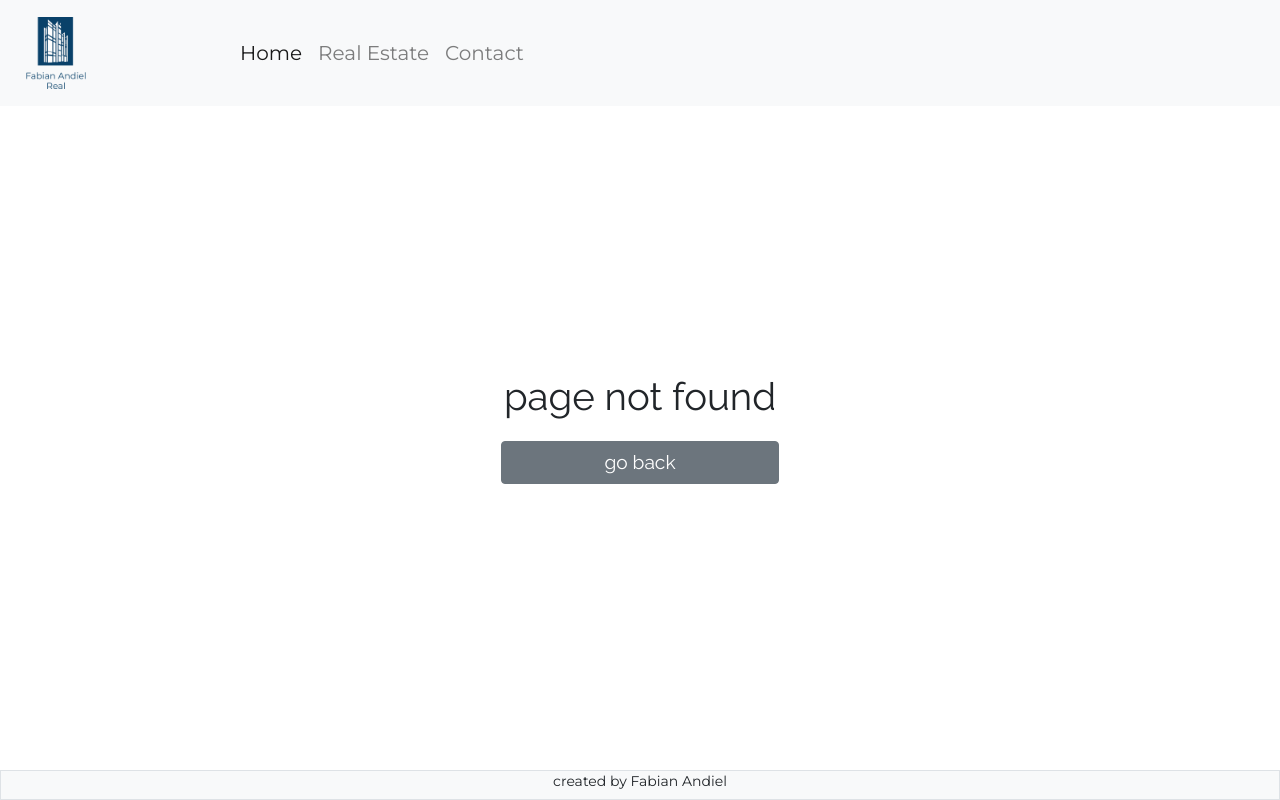
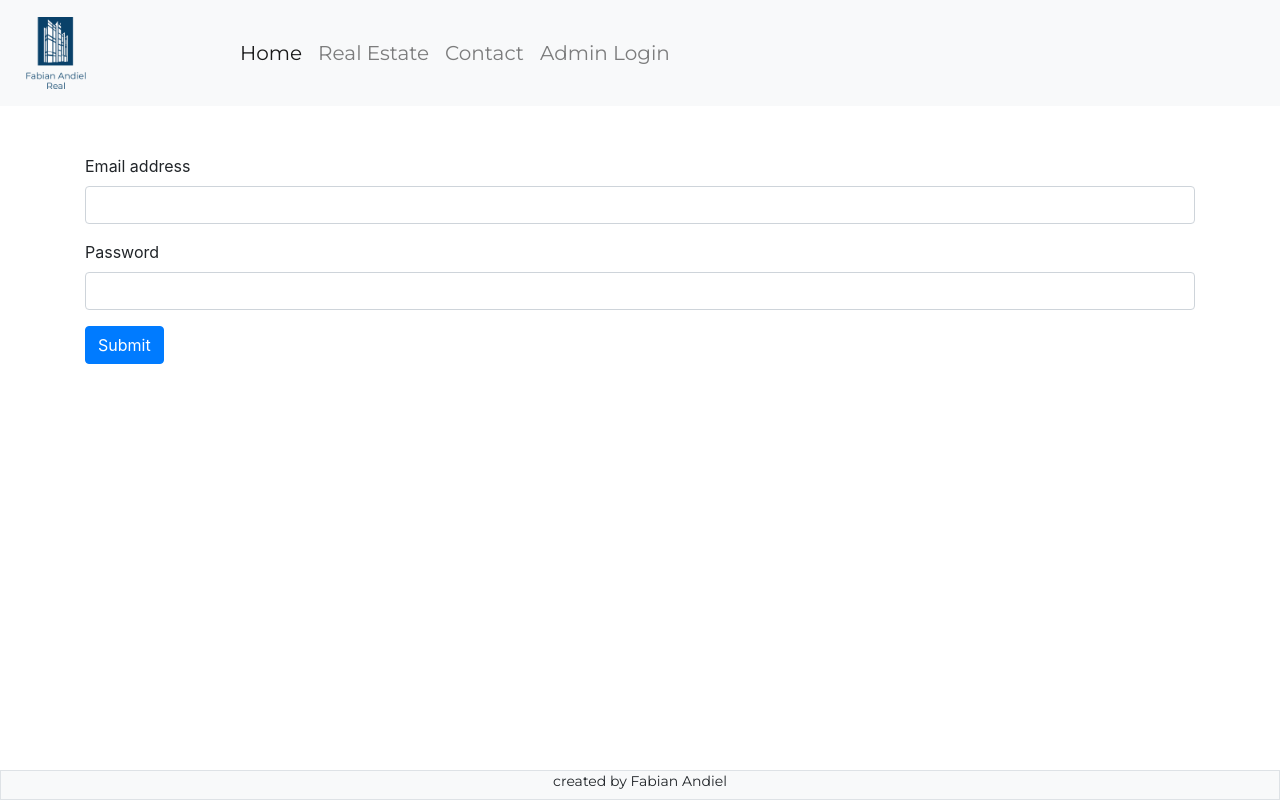
Before and after one commit to FabianAndiel1985/real_estate_asset_management-ANGUALR_BOOTSTRAP, an Angular app: page /admin-login in a window 1280 px wide. Before the commit this address had no page. Built offline with nearby package versions, Linux system fonts and the light colour scheme.

Commit message:
adds login reactive form

```diff
--- a/src/app/app-routing.module.ts
+++ b/src/app/app-routing.module.ts
@@ -3,6 +3,7 @@ import {Routes, RouterModule } from '@angular/router';
 import {LandingComponent} from './landing/landing.component';
 import {PageNotFoundComponent} from './page-not-found/page-not-found.component';
 import {ContactComponent} from './contact/contact.component';
+import { AuthComponent } from './auth/auth.component';
 
 const routes: Routes = [
   {path:'', component:LandingComponent},
@@ -11,6 +12,7 @@ const routes: Routes = [
   	path:'real-estate',
   	loadChildren:()=>import("./real-estate/real-estate.module").then(m=>m.RealEstateModule)
   },
+  {path:'admin-login', component:AuthComponent},
   {path: '**', component:PageNotFoundComponent}
 ];
 
--- /dev/null
+++ b/src/app/auth/auth.component.html
@@ -0,0 +1,13 @@
+<div class="container">
+  <form class="mt-5" [formGroup]="myForm" (ngSubmit)="onSubmit()">
+    <div class="mb-3">
+      <label for="exampleInputEmail1" class="form-label">Email address</label>
+      <input type="email" class="form-control" id="exampleInputEmail1" formControlName="email" aria-describedby="emailHelp">
+    </div>
+    <div class="mb-3">
+      <label for="exampleInputPassword1" class="form-label">Password</label>
+      <input type="password" class="form-control" formControlName="password" id="exampleInputPassword1">
+    </div>
+      <button type="submit" class="btn btn-primary">Submit</button>
+  </form>
+</div>
--- /dev/null
+++ b/src/app/auth/auth.component.ts
@@ -0,0 +1,29 @@
+import { Component, OnInit } from '@angular/core';
+import { FormControl, FormGroup } from '@angular/forms';
+
+@Component({
+  selector: 'app-auth',
+  templateUrl: './auth.component.html',
+  styleUrls: ['./auth.component.css']
+})
+export class AuthComponent implements OnInit {
+  myForm:FormGroup;
+
+
+
+  // email = new FormControl('');
+
+  constructor() { }
+
+  ngOnInit(): void {
+    this.myForm = new FormGroup({
+      email: new FormControl(''),
+      password:new FormControl('')
+    });
+  }
+
+  onSubmit() {
+    console.log(this.myForm.value);
+  }
+
+}
--- a/src/app/navigation/navigation.component.html
+++ b/src/app/navigation/navigation.component.html
@@ -14,6 +14,9 @@
       <li class="nav-item">
         <a class="nav-link" routerLink="/contact">Contact</a>
       </li>
+      <li class="nav-item">
+        <a class="nav-link" routerLink="/admin-login">Admin Login</a>
+      </li>
     </ul>
   </div>
 </nav>
```
Also changed, not shown: src/app/app.module.ts (+6 -2 lines), src/app/auth/auth.component.css (added), 1 other file (tests, documents, lock files or other folders).
